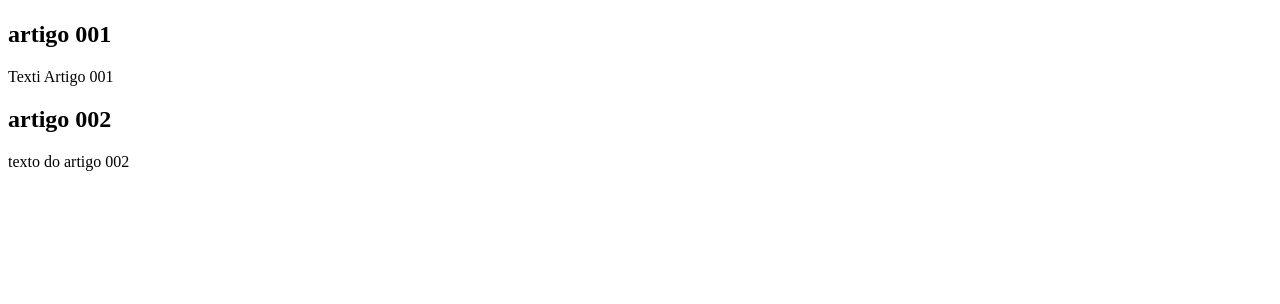
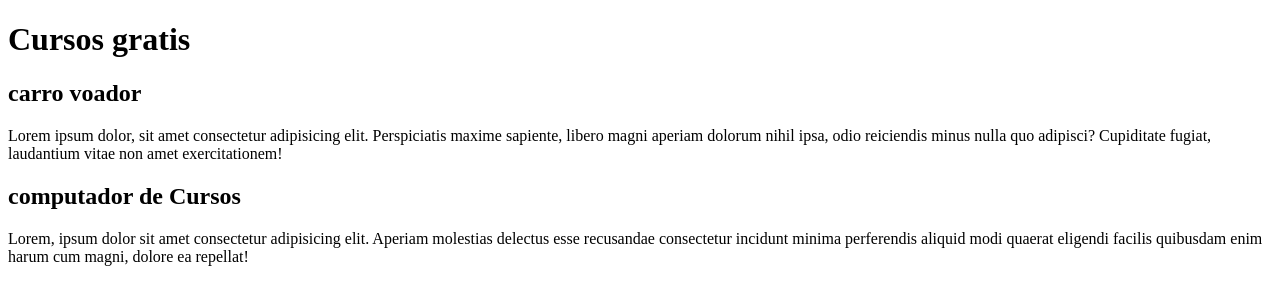
Before and after one commit to SantiagoBritoOliveira/projeto-site, a plain HTML site: page index.html in a window 1280 px wide. Drawn offline with Linux system fonts and the light colour scheme.

Commit message:
comecei a escrever conteudo

```diff
--- a/index.html
+++ b/index.html
@@ -7,15 +7,15 @@
 </head>
 <body>
     <header>
-        <h1></h1></header>
+        <h1>Cursos gratis</h1></header>
     <article>
-        <h2>artigo 001</h2>
-        <p>Texti Artigo 001</p>
+        <h2>carro voador</h2>
+        <p>Lorem ipsum dolor, sit amet consectetur adipisicing elit. Perspiciatis maxime sapiente, libero magni aperiam dolorum nihil ipsa, odio reiciendis minus nulla quo adipisci? Cupiditate fugiat, laudantium vitae non amet exercitationem!</p>
     </article>
 
     <article>
-        <h1>artigo 002</h1>
-        <p>texto do artigo 002</p>
+        <h1>computador de Cursos</h1>
+        <p>Lorem, ipsum dolor sit amet consectetur adipisicing elit. Aperiam molestias delectus esse recusandae consectetur incidunt minima perferendis aliquid modi quaerat eligendi facilis quibusdam enim harum cum magni, dolore ea repellat!</p>
     </article>
 </body>
 </html>
```
